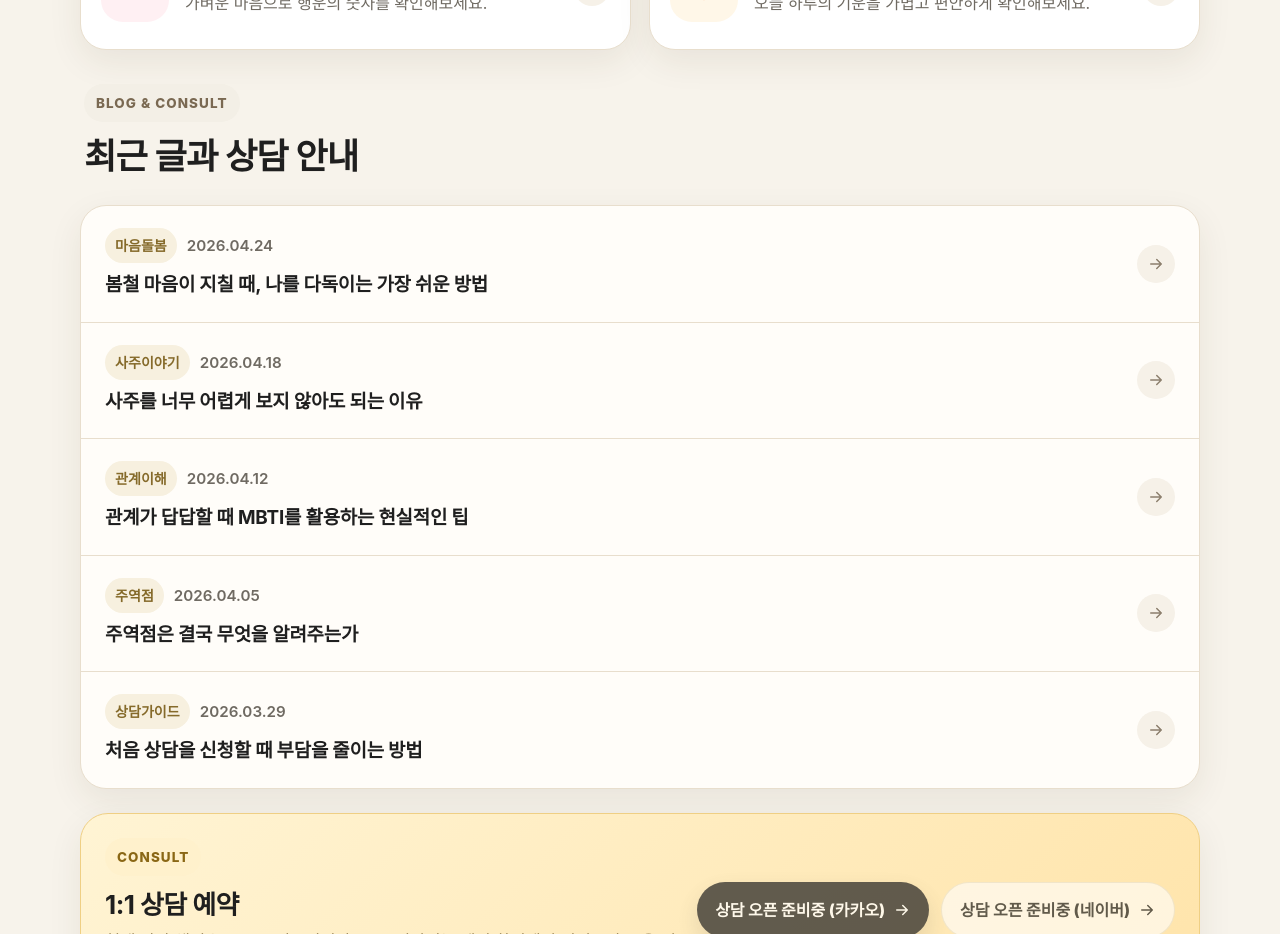
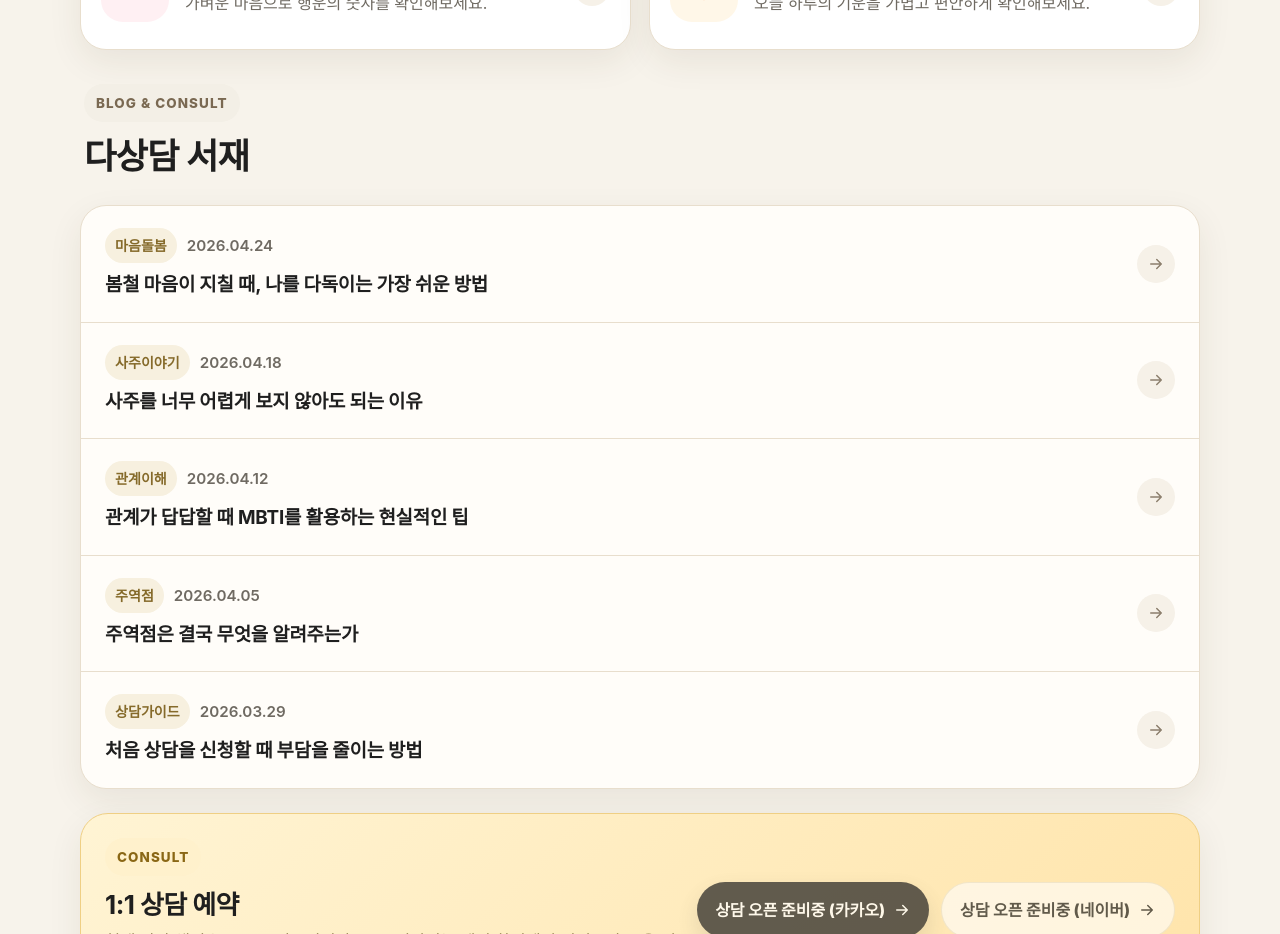
Before and after one commit to inhwoi7/dasangdam-main, a Next.js app: page / in a window 1280 px wide. Shown: the part 940-1874 px from the top of the page. Built offline with nearby package versions, Linux system fonts and the light colour scheme.

Commit message:
홈피 구성 이름 변경

```diff
--- a/app/page.tsx
+++ b/app/page.tsx
@@ -383,7 +383,7 @@ export default function Page() {
         <section className="section">
           <div className="sectionTitle">
             <span className="sectionBadge">BLOG & CONSULT</span>
-            <h2>최근 글과 상담 안내</h2>
+            <h2>다상담 서재</h2>
 
           </div>
 
```
